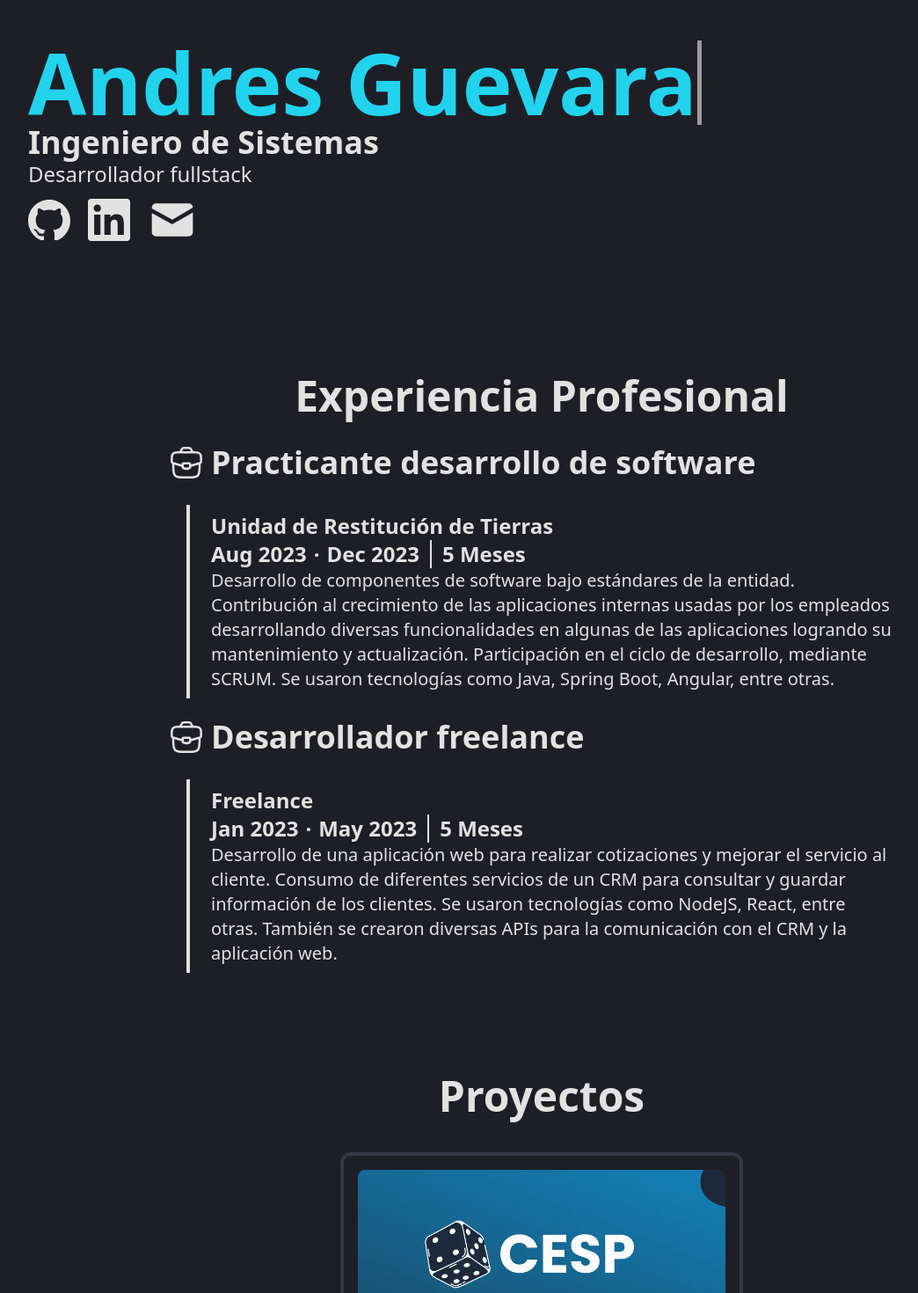
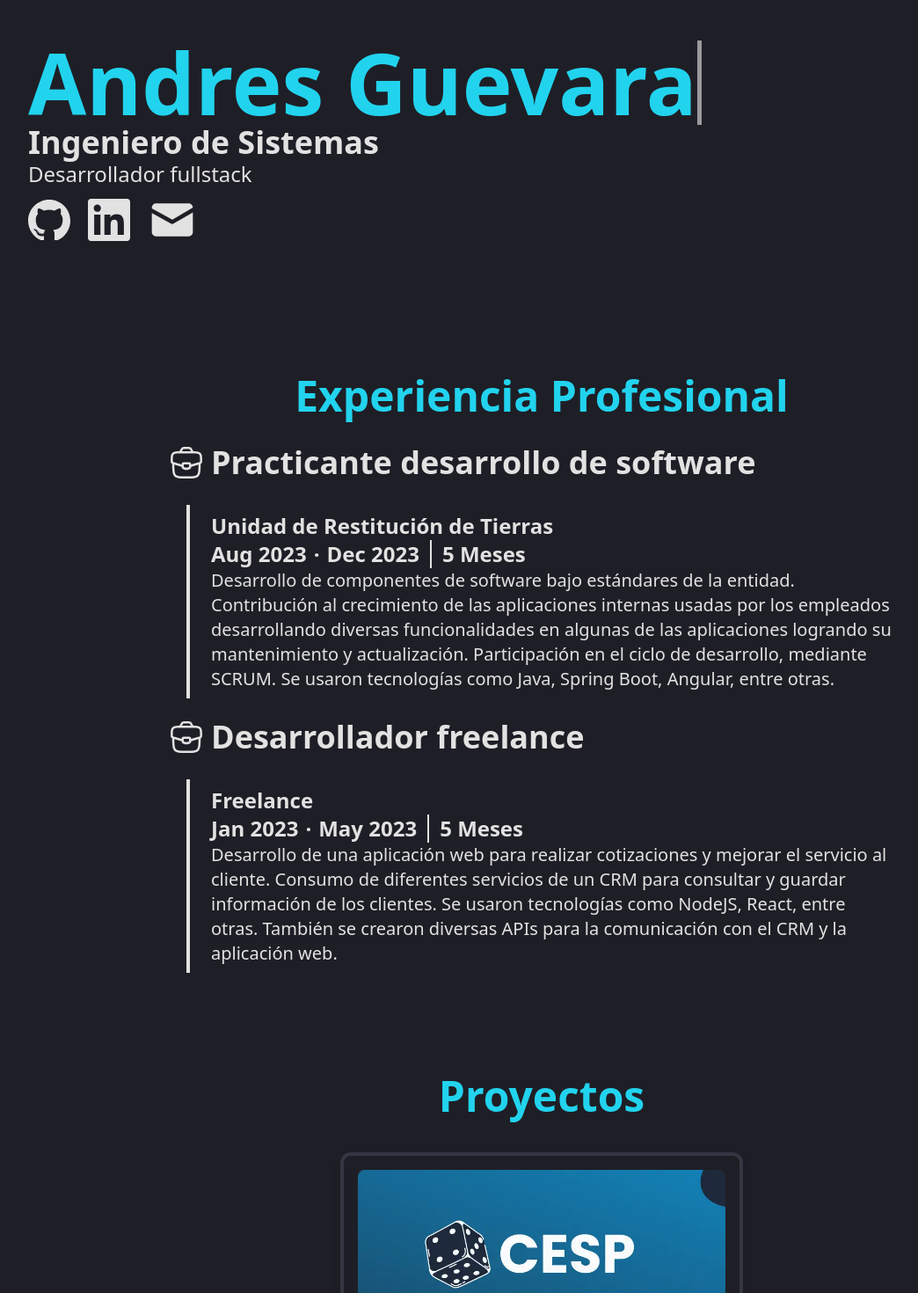
Before and after one commit to Andresssg/Portfolio, a React (Vite) app: page / in a window 1280 px wide. Shown: the part 458-1928 px from the top of the page at 88% size, without its empty margins (24-1068 px from the left). Built offline with nearby package versions, Linux system fonts and the light colour scheme.

Commit message:
Change text style to use accent color in some parts

```diff
--- a/src/components/LinkButton.jsx
+++ b/src/components/LinkButton.jsx
@@ -7,11 +7,11 @@ function LinkButton ({ url, text = 'Visitar url', showArrow, errorText = 'Url no
         href={url} target='_blank' rel='noreferrer'
         title={text}
         className='flex justify-center items-center md:gap-x-2 w-1/2 p-2 font-bold bg-light-gray text-primary
-        duration-300'
+        hover:bg-accent duration-300'
       >{text} {showArrow && <Arrow styles='w-4 h-4' />}
       </a>
       )
-    : <p title={errorText} className='text-center w-auto p-2 text-light-gray italic'>{errorText}</p>
+    : <p title={errorText} className='text-center w-auto p-2 text-accent italic'>{errorText}</p>
   ))
 }
 
--- a/src/components/ProjectCard.jsx
+++ b/src/components/ProjectCard.jsx
@@ -41,7 +41,7 @@ function ProjectCard ({ info }) {
                   <span
                     key={`pc-${tech}`}
                     title={tech} className='-mr-5 p-1.5 bg-primary rounded-full border-2 border-secondary
-                  hover:scale-110 hover:mr-0 hover:shadow-custom duration-200 group-hover:bg-secondary group-hover:border-light-gray'
+                  hover:scale-110 hover:mr-0 hover:shadow-custom duration-200 hover:border-accent'
                   >
                     <Icon
                       className='w-6 h-6'
--- a/src/sections/Background.jsx
+++ b/src/sections/Background.jsx
@@ -4,7 +4,7 @@ import data from '../data/background-info.json'
 function Background () {
   return (
     <section id='background' className='flex flex-col w-full my-5 lg:my-16 mx-auto container lg:max-w-4xl md:max-w-2xl justify-center items-center text-light-gray'>
-      <h1 className='py-5 font-bold text-4xl lg:text-5xl'>Experiencia Profesional</h1>
+      <h1 className='py-5 font-bold text-4xl lg:text-5xl text-accent'>Experiencia Profesional</h1>
       {data.sort((a, b) => b.id - a.id).map(item => (
         <Experience key={`b-${item.id}`} experience={item} />
       ))}
--- a/src/sections/Projects.jsx
+++ b/src/sections/Projects.jsx
@@ -4,7 +4,7 @@ import data from '../data/projects-info.json'
 function Projects () {
   return (
     <section id='projects' className='flex flex-col w-full px-8 py-10 text-light-gray gap-y-10 md:px-2'>
-      <h1 className='font-bold text-4xl md:text-5xl text-center'>Proyectos</h1>
+      <h1 className='font-bold text-4xl md:text-5xl text-center text-accent'>Proyectos</h1>
       <div className='flex flex-col md:flex-row md:flex-wrap w-full justify-around gap-y-8'>
         {data.map(project => {
           return (
```
